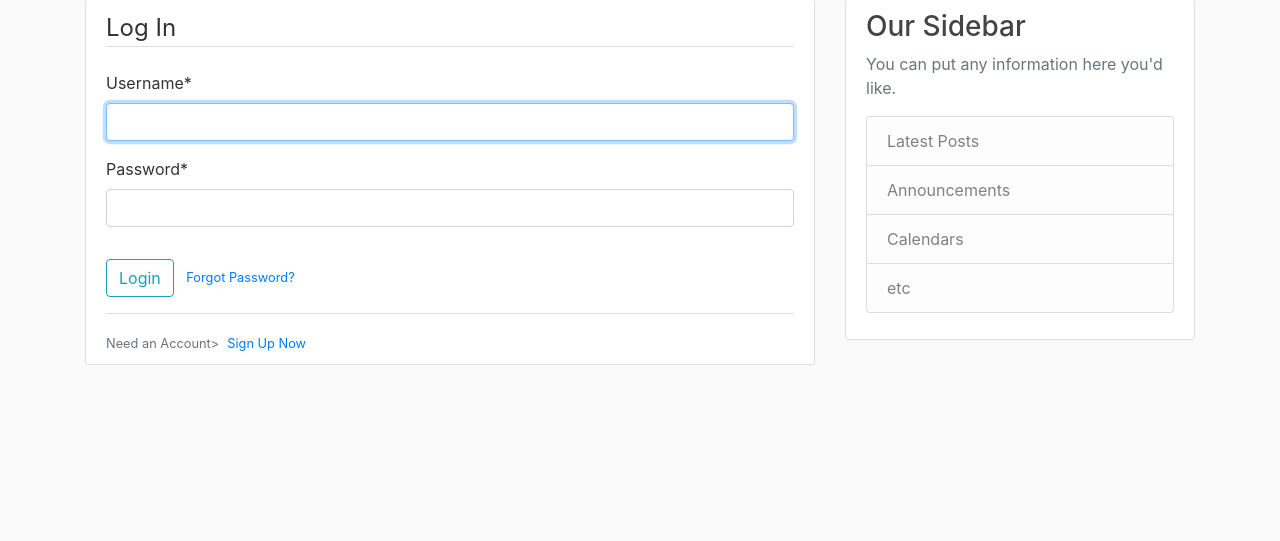
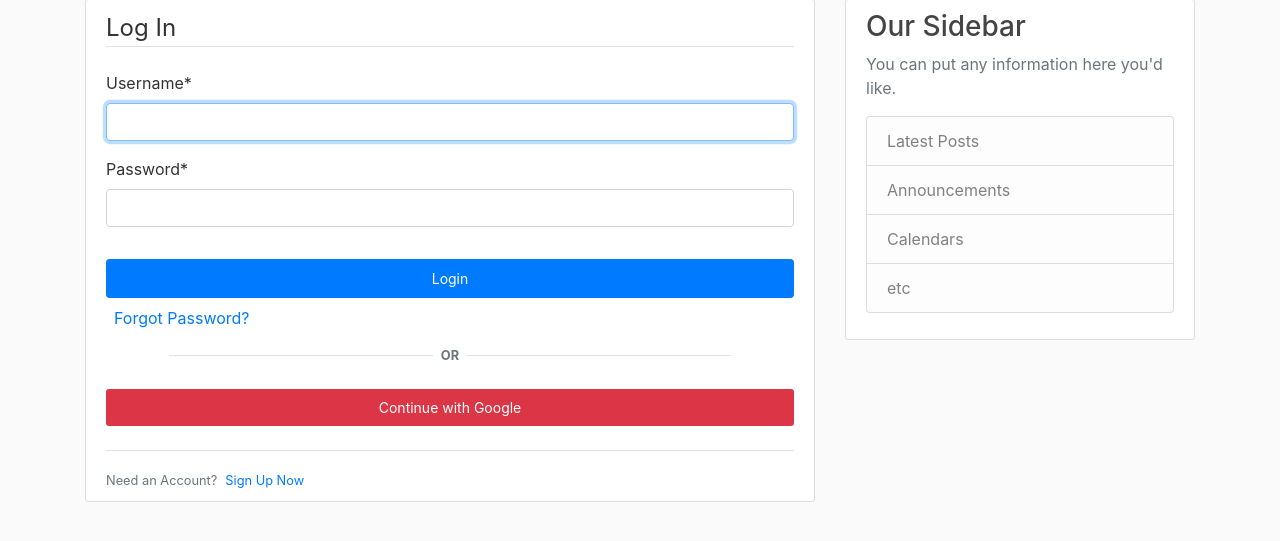
Before and after one commit to harshitagupta1404/Django-BlogApp, a Django app: page /login/ in a window 1280 px wide. Shown: the part 81-622 px from the top of the page. Run offline with Django 3.2, Linux system fonts and the light colour scheme; some libraries are stand-ins or nearby versions.

Commit message:
Added Google signin

```diff
--- a/blog/models.py
+++ b/blog/models.py
@@ -1,13 +1,14 @@
 from django.db import models
 from django.contrib.auth.models import User
-#from django.utils import timezone
+from django.utils import timezone
 import datetime
 from django.urls import reverse
 
 class Post(models.Model):
     title=models.CharField(max_length=100)
     content=models.TextField()
-    date=models.DateTimeField(default=datetime.datetime.now)
+    #date=models.DateTimeField(default=datetime.datetime.now)
+    date=models.DateTimeField(default=timezone.now)
     author = models.ForeignKey(User, on_delete=models.CASCADE)
 
     def __str__(self):
--- a/blog/templates/blog/home.html
+++ b/blog/templates/blog/home.html
@@ -9,7 +9,7 @@
                     <div class="article-metadata">
                     <a class="mr-2" href="{% url 'user-posts' post.author.username %}">{{ post.author }}</a>
                     <!--<small class="text-muted">{{ post.date_posted }}</small>-->
-                    <small class="text-muted">{{ post.date }}</small>
+                    <small class="text-muted">{{ post.date|date:"F d, Y" }}</small>
                     </div>
                     <h2><a class="article-title" href="{% url 'post-detail' post.id %}">{{ post.title }}</a></h2>
                     <p class="article-content">{{ post.content }}</p>
--- a/blog/templates/blog/post_detail.html
+++ b/blog/templates/blog/post_detail.html
@@ -8,7 +8,7 @@
         <div class="article-metadata">
             <a class="mr-2" href="{% url 'user-posts' object.author.username %}">{{ object.author }}</a>
             <!--<small class="text-muted">{{ post.date_posted }}</small>-->
-            <small class="text-muted">{{ object.date }}</small>
+            <small class="text-muted">{{ object.date|date:"F d, Y" }}</small>
             {% if object.author == user %}
                 <div>
                     <a class="btn-secondary btn-sm mt-1 mb-1" href="{% url 'post-update' object.id %}">Update</a>
--- a/blog/templates/blog/user_posts.html
+++ b/blog/templates/blog/user_posts.html
@@ -10,7 +10,7 @@
                     <div class="article-metadata">
                     <a class="mr-2" href="{% url 'user-posts' post.author.username %}">{{ post.author }}</a>
                     <!--<small class="text-muted">{{ post.date_posted }}</small>-->
-                    <small class="text-muted">{{ post.date }}</small>
+                    <small class="text-muted">{{ post.date|date:"F d, Y" }}</small>
                     </div>
                     <h2><a class="article-title" href="{% url 'post-detail' post.id %}">{{ post.title }}</a></h2>
                     <p class="article-content">{{ post.content }}</p>
--- a/blog/views.py
+++ b/blog/views.py
@@ -37,7 +37,7 @@ posts=[
 
 class PostListView(ListView):
     model = Post
-    template_name = 'blog/home.html'
+    template_name = 'blog/home.html'    # <app>/<model>_<viewtype>.html
     context_object_name = 'posts'
     ordering = ['-date']
     paginate_by = 2
@@ -49,7 +49,9 @@ class UserPostListView(ListView):
     paginate_by = 2
 
     def get_queryset(self):
+        # this will fetch the username from URL
         user = get_object_or_404(User, username = self.kwargs.get('username'))
+        # it will compare fetched username from URL with author of the posts
         return Post.objects.filter(author=user).order_by('-date')
 
 
--- a/django_project/urls.py
+++ b/django_project/urls.py
@@ -21,6 +21,7 @@ from django.contrib.auth import views as auth_views
 urlpatterns = [
     path('admin/', admin.site.urls),
     path('', include('blog.urls')),
+    path('oauth/',include('allauth.urls')),
     path('register/',user_views.register, name='register'),
     path('login/',auth_views.LoginView.as_view(template_name='users/login.html'), name='login'),
     path('logout/',auth_views.LogoutView.as_view(template_name='users/logout.html'), name='logout'),
@@ -37,3 +38,18 @@ from django.conf.urls.static import static
 
 if settings.DEBUG:
     urlpatterns += static(settings.MEDIA_URL, document_root=settings.MEDIA_ROOT)
+
+
+# for adding id in admin site table to get the exact SITE_ID
+# not working
+"""from django.contrib import admin
+from django.contrib.sites.models import Site
+
+admin.site.unregister(Site)
+class SiteAdmin(admin.ModelAdmin):
+    fields = ('id', 'name', 'domain')
+    readonly_fields = ('id',)
+    list_display = ('id', 'name', 'domain')
+    list_display_links = ('name',)
+    search_fields = ('name', 'domain')
+admin.site.register(Site, SiteAdmin)"""
--- a/users/models.py
+++ b/users/models.py
@@ -9,7 +9,7 @@ class Profile(models.Model):
     def __str__(self):
         return f'{self.user.username} Profile'
 
-    """def save(self, **kwargs):
+    def save(self, **kwargs):
         super().save()
 
         img = Image.open(self.image.path)       #opens the image
@@ -17,4 +17,3 @@ class Profile(models.Model):
             output_size = (300,300)         # tuple of max size
             img.thumbnail(output_size)
             img.save(self.image.path)       # it will save this resized image at the same path (override it)
-    """
--- a/users/templates/users/login.html
+++ b/users/templates/users/login.html
@@ -1,5 +1,6 @@
 {% extends "blog/base.html" %}
 {% load crispy_forms_tags %}
+{% load socialaccount %}
 
 {% block content %}
     <div class ="content-section">
@@ -10,15 +11,27 @@
                 {{form|crispy }}
             </fieldset>
             <div class="form-group">
-                <button class=" btn btn-outline-info" type="submit">Login</button>
-                <small class="text-muted ml-2">
+                <button class=" btn btn btn-sm btn-primary py-2 btn-block btn-login mb-2 " type="submit">Login</button>
+                <div class="text-muted ml-2">
                     <a href="{% url 'password_reset' %}">Forgot Password?</a>
-                </small>
+                </div>
             </div>
         </form>
+        <!--<div class ="text-muted">OR</div>-->
+        <div class="form-group col-lg-12 mx-auto d-flex align-items-center my-2">
+            <div class="border-bottom w-100 ml-5"></div>
+            <span class="px-2 small text-muted font-weight-bold text-muted">OR</span>
+            <div class="border-bottom w-100 mr-5"></div>
+        </div>
+        <!--<button class="btn btn-lg btn-google btn-block text-uppercase" type="submit"><i class="fab fa-google mr-2"></i> Sign in with Google</button>-->
+        <div class="border-no pt-3">
+            <a class="btn-danger btn-sm py-2 btn-block text-center " href="{% provider_login_url 'google' %}">Continue with Google</a>
+            <!--<a class="btn-danger btn-lg mt-1 mb-1 " href="{% provider_login_url 'google' %}">Continue with Google</a>-->
+        </div>
+        <div class="border-no pt-4"></div>
         <div class="border-top pt-3">
             <small class ="text-muted">
-                Need an Account><a class="ml-2" href="{% url 'register' %}">Sign Up Now</a>
+                Need an Account?<a class="ml-2" href="{% url 'register' %}">Sign Up Now</a>
             </small>
         </div>
     </div>
```
Also changed, not shown: django_project/settings.py (+27 -0 lines), requirements.txt (+14 -0 lines), media/profile_pics/Capture4.PNG (added), media/profile_pics/CaptureOkta_gFFOs4n.PNG (deleted), media/profile_pics/CaptureOkta_l0hC0P8.PNG (deleted), media/profile_pics/download1_CcVFIpX.jpg (deleted), media/profile_pics/download1_ppBI2sa.jpg (deleted).
